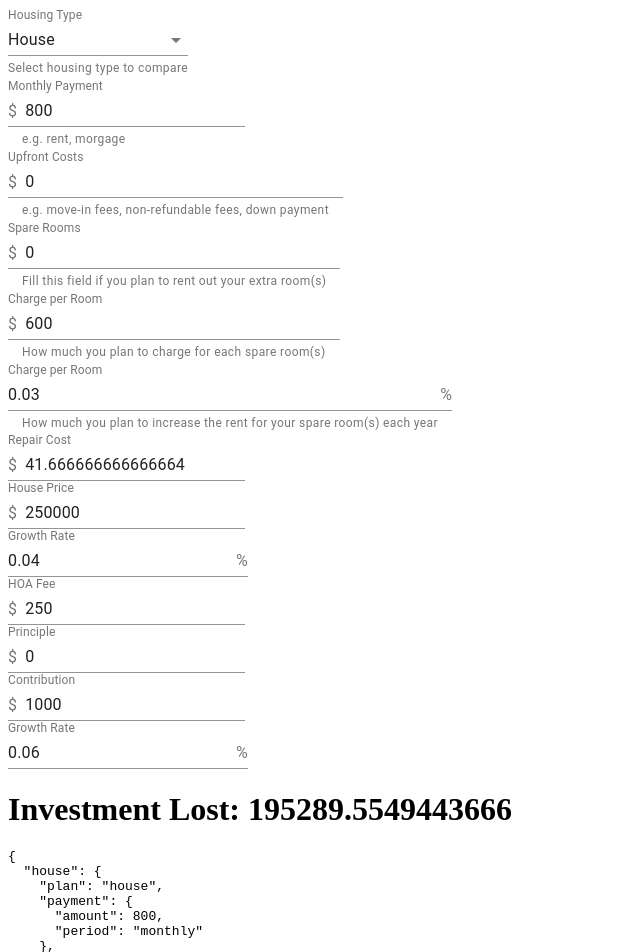
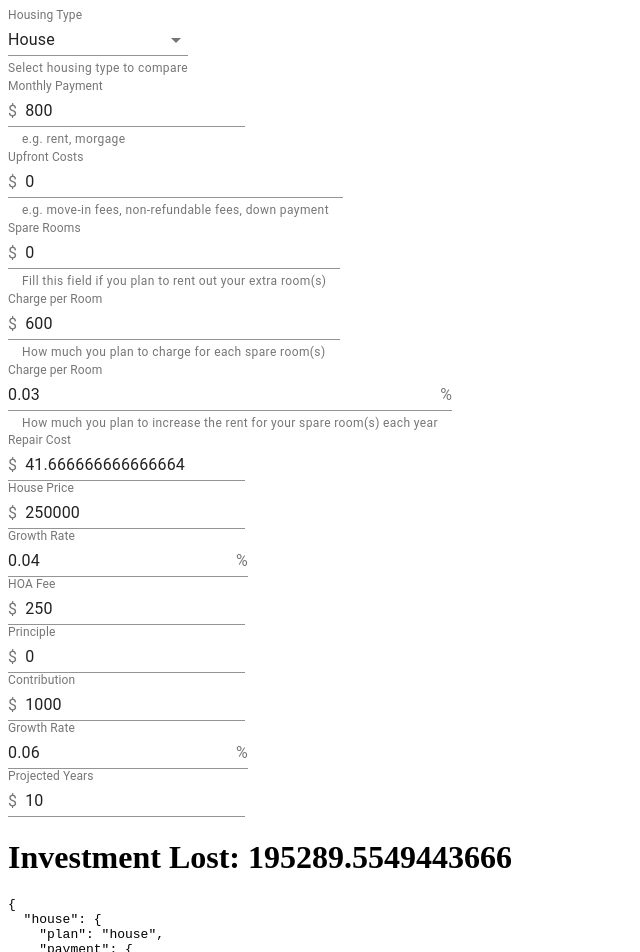
Before and after one commit to lherman-cs/housing, a React (Create React App) app: page / in a window 1280 px wide. Shown: the top 952 px of the page, without its empty margins (0-640 px from the left). Built offline with nearby package versions, Linux system fonts and the light colour scheme.

Commit message:
Add dynamic projected years

```diff
--- a/src/App.tsx
+++ b/src/App.tsx
@@ -1,5 +1,5 @@
 import React from 'react';
-import { FormControl, MenuItem, Select, FormHelperText, InputLabel } from '@material-ui/core';
+import { FormControl, MenuItem, Select, FormHelperText, InputLabel, TextField, InputAdornment } from '@material-ui/core';
 import { HouseInput, RentalInput } from './components/HousingInput'
 import { Plan, IHouse, IHousing, IRental, IInvestment, investmentLoss } from './main';
 import { HousingNumber } from "./number";
@@ -36,11 +36,14 @@ const DEFAULT_INVESTMENT: IInvestment = {
   growthRate: new HousingNumber(0.06, "yearly")
 }
 
+const DEFAULT_PROJECTED_YEARS = 10;
+
 function App() {
   const [housingType, setHousingType] = React.useState('house');
   const [house, setHouse] = React.useState<IHouse>(DEFAULT_HOUSE);
   const [rental, setRental] = React.useState<IRental>(DEFAULT_RENTAL);
   const [investment, setInvestment] = React.useState<IInvestment>(DEFAULT_INVESTMENT);
+  const [years, setYears] = React.useState(DEFAULT_PROJECTED_YEARS);
 
   const handleChange = (event: React.ChangeEvent<{ value: unknown }>) => {
     const value = event.target.value as Plan;
@@ -73,7 +76,19 @@ function App() {
       </FormControl>
       {HousingInput}
       <InvestmentInput value={investment} onChange={setInvestment}/>
-      <h1>Investment Lost: {investmentLoss(house, investment, 10)}</h1>
+      <FormControl variant="filled">
+        <TextField
+          label="Projected Years"
+          id="standard-number"
+          type="number"
+          value={years}
+          onChange={e => setYears(Number(e.target.value))}
+          InputProps={{
+            startAdornment: <InputAdornment position="start">$</InputAdornment>,
+          }}
+          />
+      </FormControl>
+      <h1>Investment Lost: {investmentLoss(house, investment, years)}</h1>
       <pre>
         { JSON.stringify({house, investment}, null, 2)}
       </pre>
```
